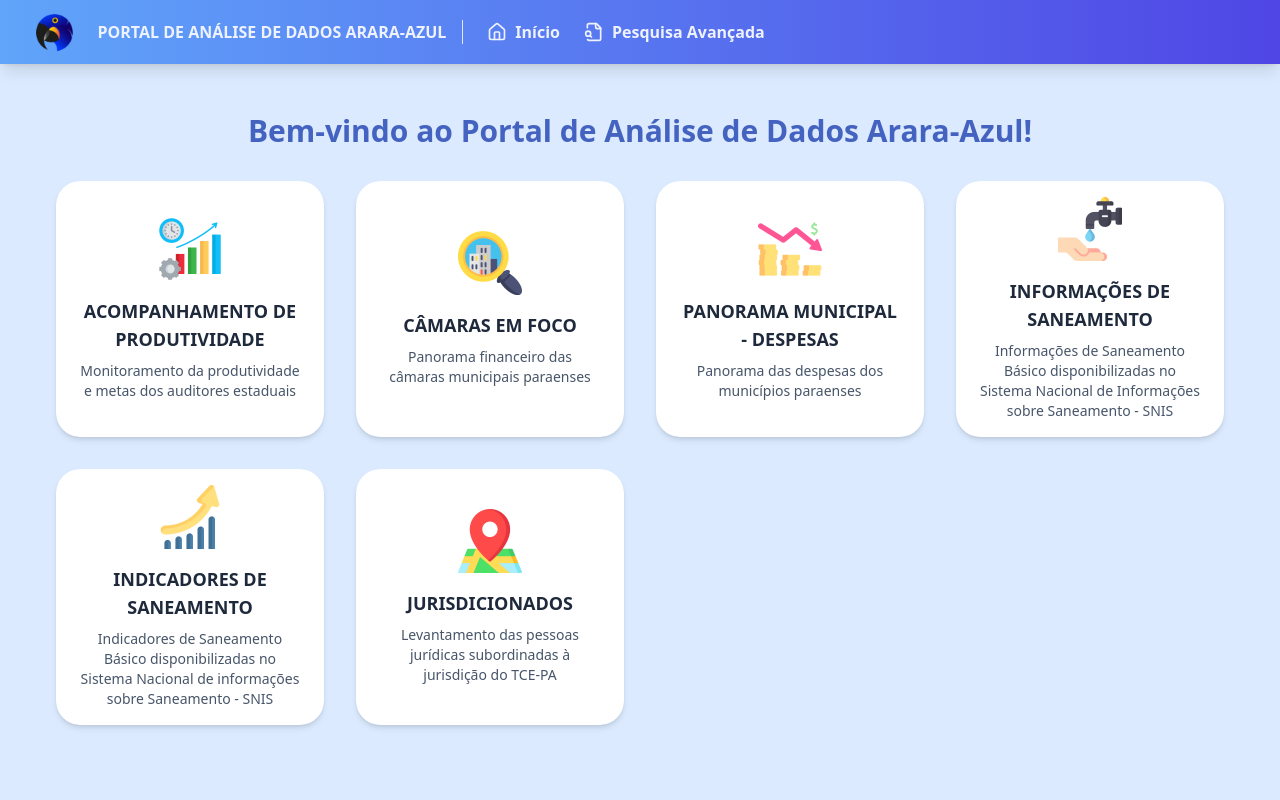
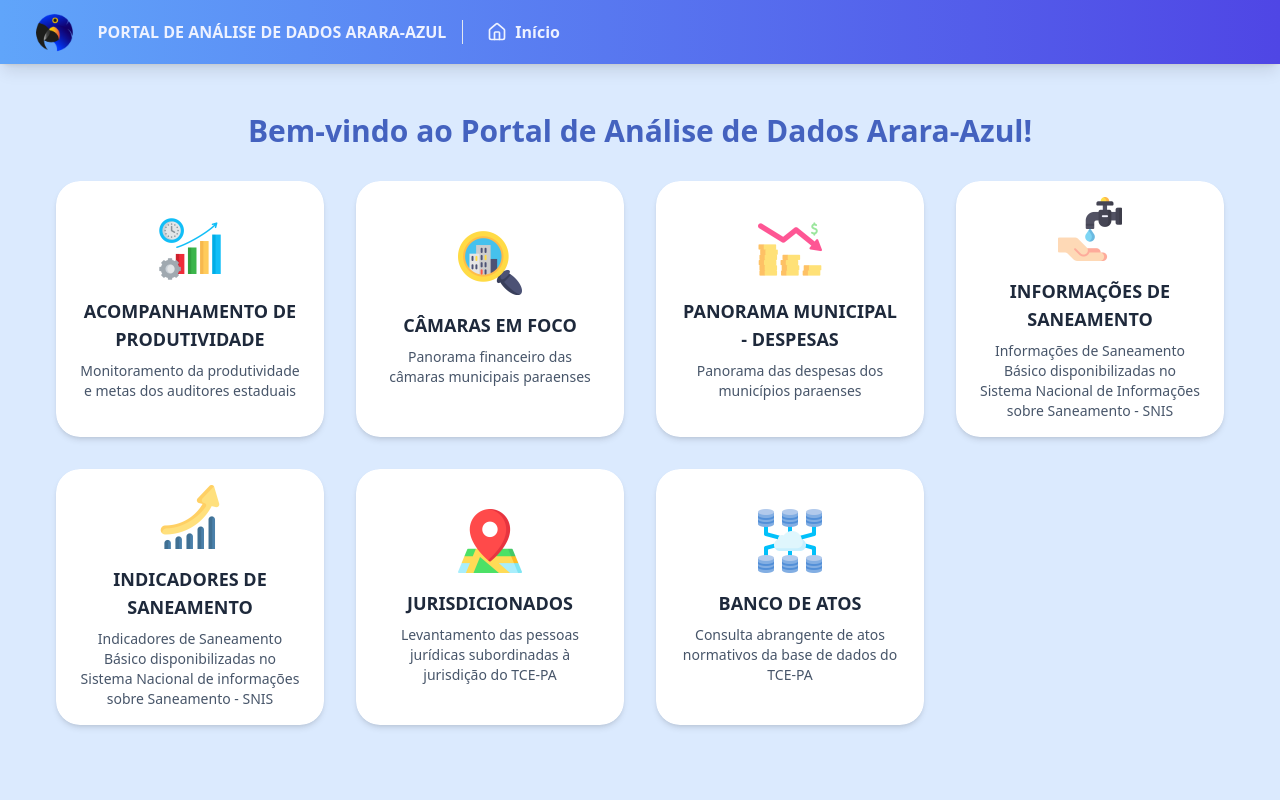
Before and after one commit to anderson-pontes/portal_arara_azul, a React (Vite) app: page / in a window 1280 px wide. Shown: the top 800 px of the page. Built offline with nearby package versions, Linux system fonts and the light colour scheme; no server answers.

Commit message:
add card para banco de atos

```diff
--- a/src/components/components_project/Header.tsx
+++ b/src/components/components_project/Header.tsx
@@ -1,5 +1,5 @@
 import { useState } from "react";
-import { Home, Menu, FileSearch } from "lucide-react";
+import { Home, Menu } from "lucide-react";
 import { Separator } from "@/components/ui/separator";
 import { NavLink } from "react-router-dom";
 import Logo from "@/assets/logo.png";
@@ -46,12 +46,7 @@ export function Header() {
                             Início
                         </div>
                     </NavLink>
-                    <NavLink to="/pesquisaintegrada" onClick={closeMenu}>
-                        <div className="flex flex-row justify-center items-center gap-2 font-semibold hover:text-indigo-300">
-                            <FileSearch className="h-5 w-5" />
-                            Pesquisa Avançada
-                        </div>
-                    </NavLink>
+
                 </nav>
             </div>
         </div>
--- a/src/pages/app/Home.tsx
+++ b/src/pages/app/Home.tsx
@@ -5,6 +5,7 @@ import imgIndicadores from "@/assets/indicadores.png";
 import imgProdutividade from "@/assets/produtividade.png";
 import imgCamara from "@/assets/camara.png";
 import imgDespesa from "@/assets/despesa.png";
+import imgBancoAtos from "@/assets/imgBancoAtos.png";
 import { Link } from "react-router-dom";
 import { Button } from '@/components/ui/button';
 import { Eye } from 'lucide-react';
@@ -51,6 +52,12 @@ export function Home() {
             description: "Levantamento das pessoas jurídicas subordinadas à jurisdição do TCE-PA",
             image: imgMaps,
             route: "/jurisdicionados",
+        },
+        {
+            title: "BANCO DE ATOS",
+            description: "Consulta abrangente de atos normativos da base de dados do TCE-PA",
+            image: imgBancoAtos,
+            route: "/pesquisaintegrada",
         },
 
 
```
Also changed, not shown: src/assets/imgBancoAtos.png (added).
